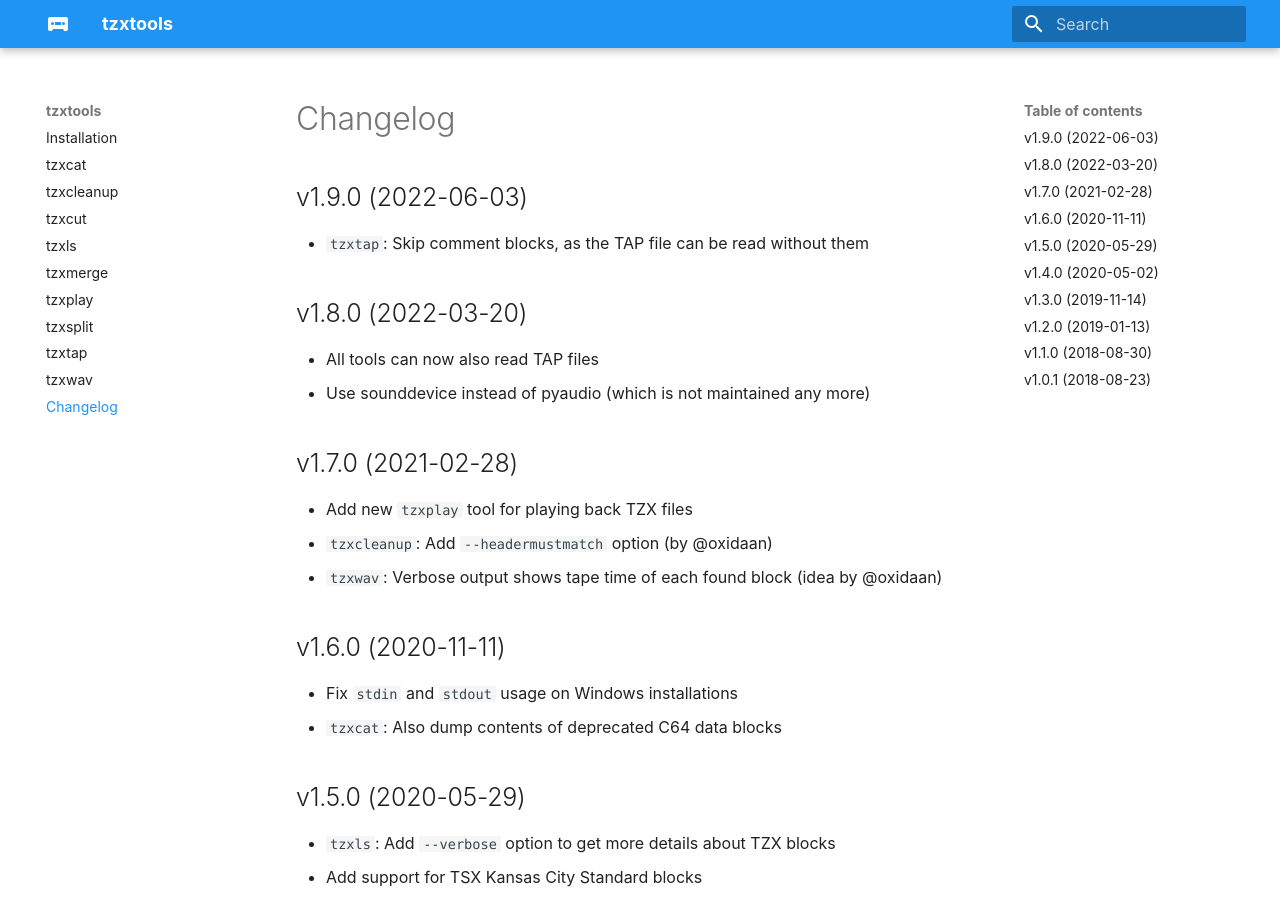
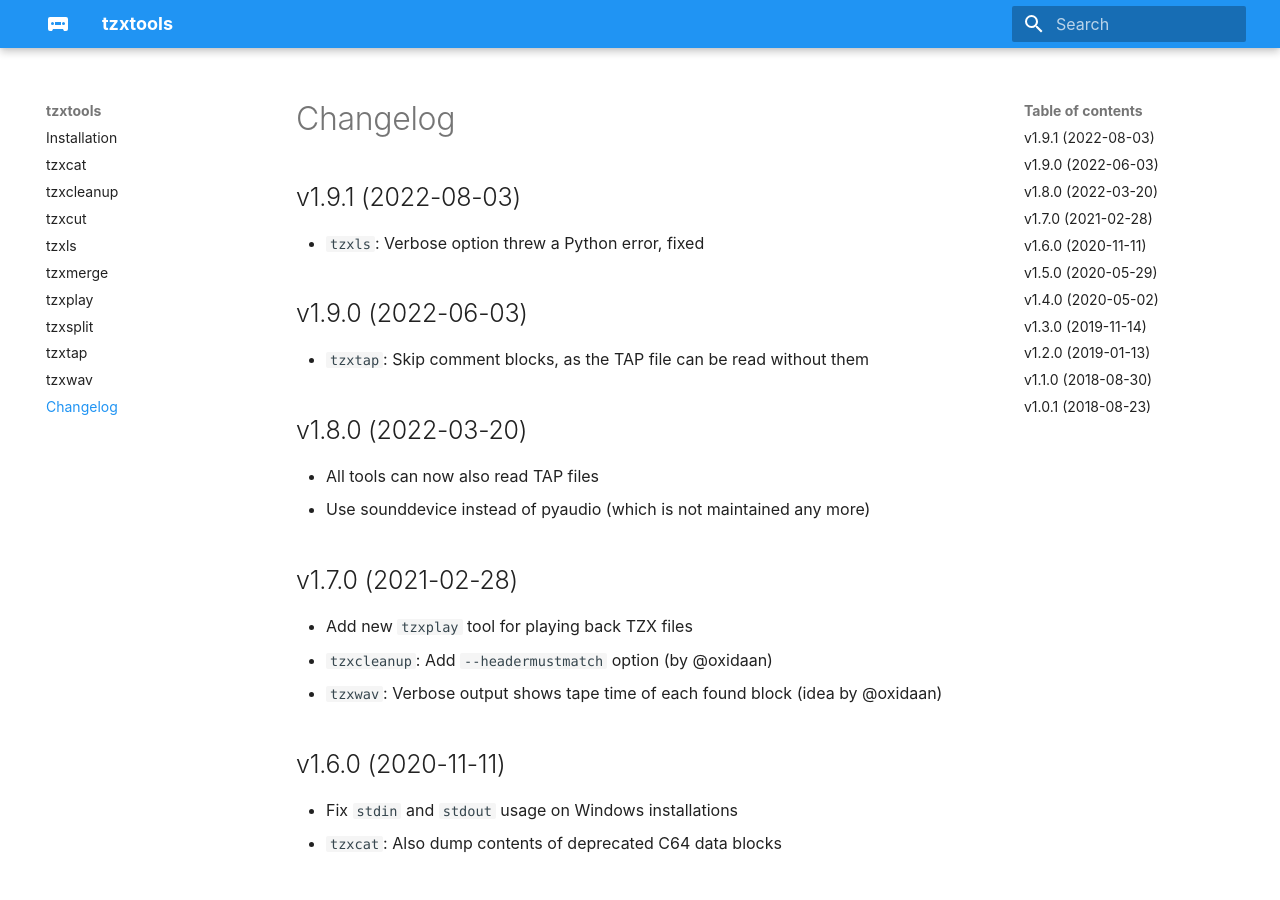
Before and after one commit to shred/tzxtools, an MkDocs documentation site: the page built from docs/changelog.md, in a window 1280 px wide and 900 px high. Built offline with MkDocs 1.6.1 and Material for MkDocs 9.7.7, drawn with Linux system fonts in a browser that asks for light colours.

Commit message:
Update changelog

```diff
--- a/docs/changelog.md
+++ b/docs/changelog.md
@@ -1,4 +1,8 @@
 # Changelog
+
+## v1.9.1 (2022-08-03)
+
+* `tzxls`: Verbose option threw a Python error, fixed
 
 ## v1.9.0 (2022-06-03)
 
```
